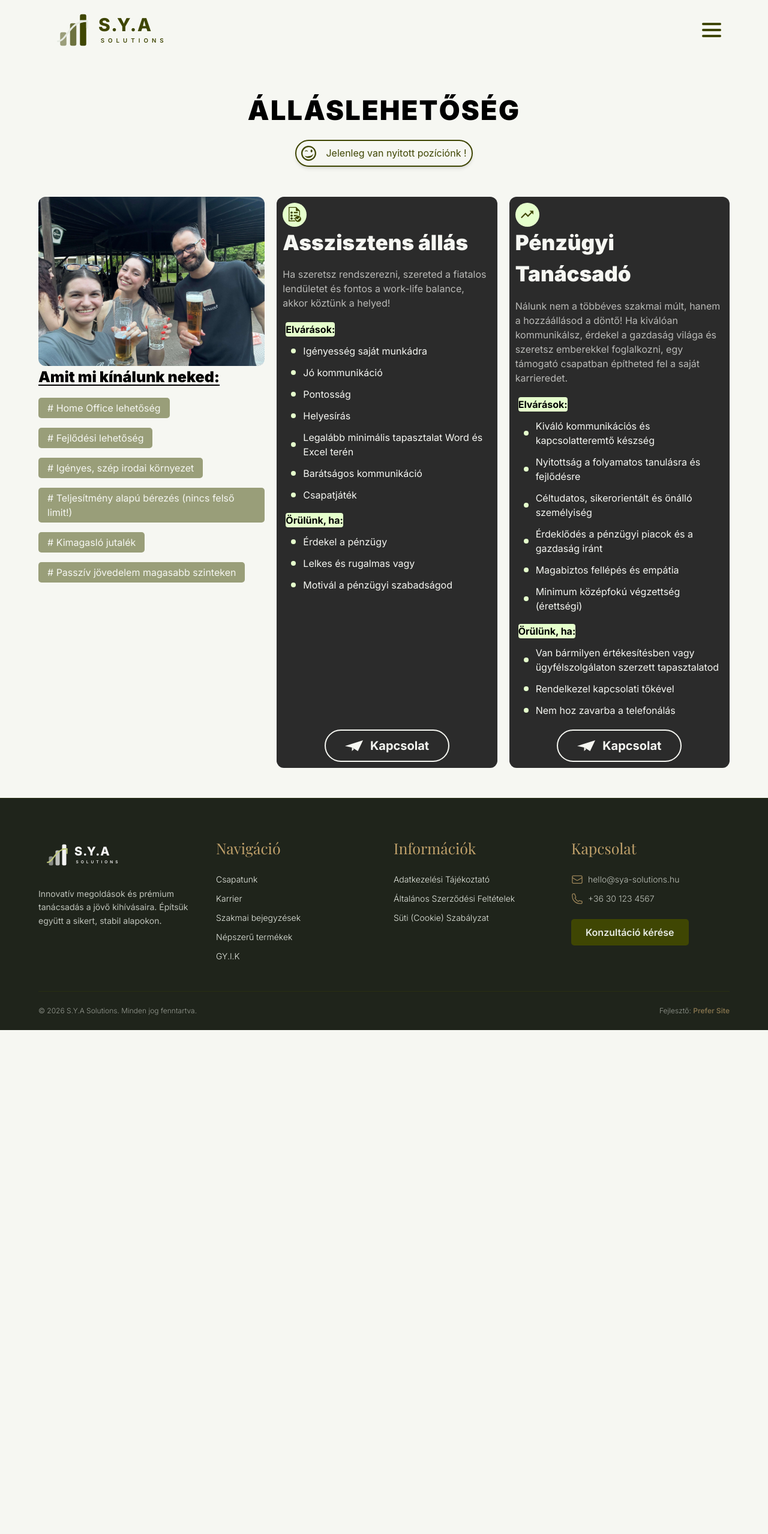
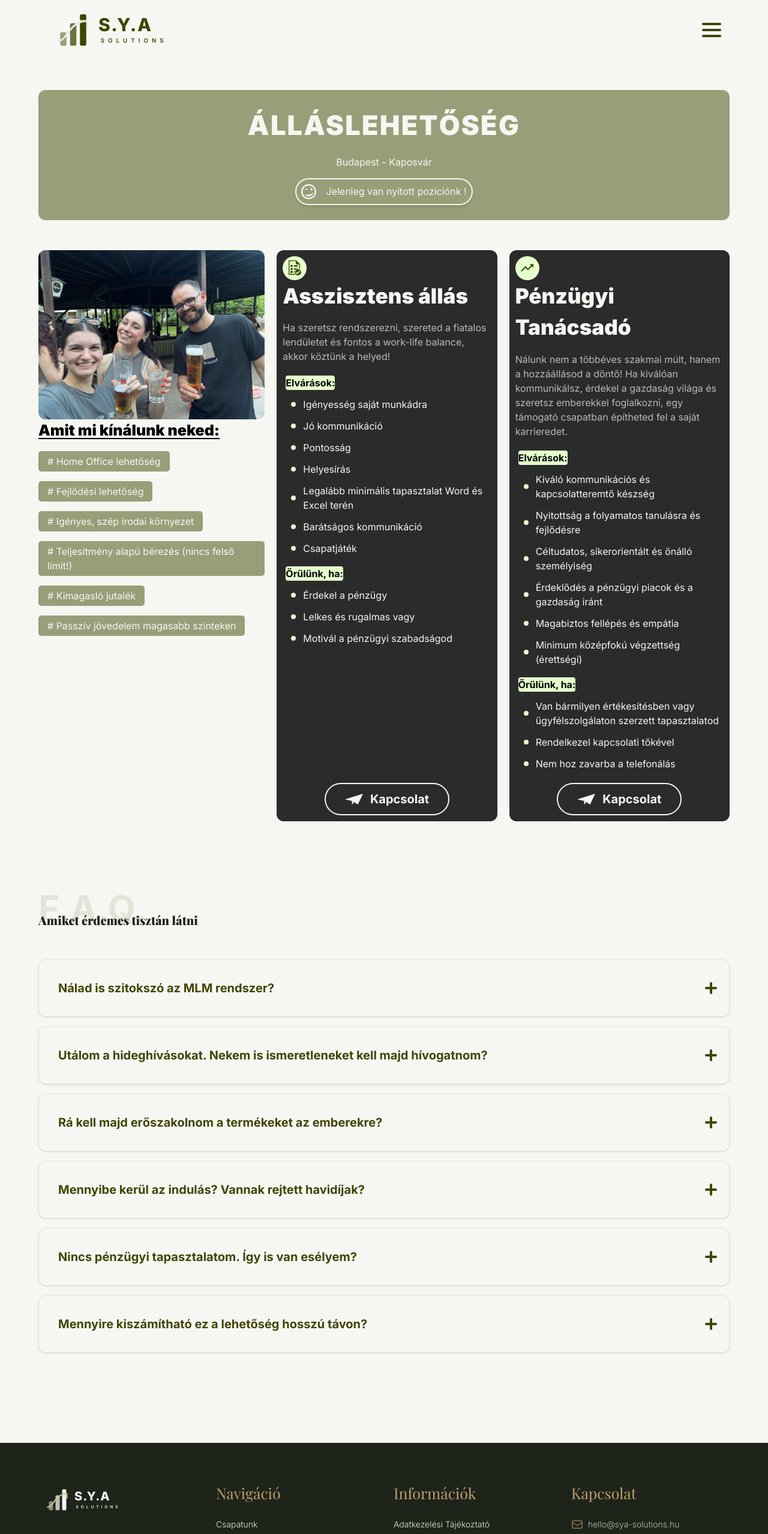
Before and after one commit to Quruzslo/sya-solutions, a Next.js app: page /karrier in a window 1280 px wide. Shown: the top 2557 px of the page at 60% size. Before the commit the page ends 1717 px from the top, so only its background shows below. Built offline with nearby package versions, Linux system fonts and the light colour scheme; a web font is replaced by a local one.

Commit message:
karrier page faq

```diff
--- a/app/karrier/page.jsx
+++ b/app/karrier/page.jsx
@@ -4,6 +4,7 @@ import Csoport from "@/public/images/Csoport.jpg";
 import { GoDotFill } from "react-icons/go";
 import { SiMinutemailer } from "react-icons/si";
 import { ImWink } from "react-icons/im";
+import Faq from "../../components/faq/faq";
 
 const carrierData = [
   {
@@ -94,14 +95,17 @@ export default function CarrierPage() {
   return (
     <section className="w-full">
       <div className="w-[90%] max-w-[2560px] flex flex-col mx-auto mt-[150px]">
-        <div className="flex flex-col gap-[15px] items-center">
+        <div className="flex flex-col gap-[15px] items-center bg-zold/50 text-feher rounded-xl px-[10px] py-[25px]">
           <h1
-            className="font-black tracking-wider !text-[45px]"
+            className="font-black tracking-wider !text-[20px] md:!text-[45px]"
             style={{ fontFamily: "var(--font-inter)" }}
           >
             ÁLLÁSLEHETŐSÉG
           </h1>
-          <div className="bg-transparent text-zold p-2 rounded-full border-2 border-zold flex flex-row gap-4 shadow-md">
+          <div className="flex flex-row gap-3">
+            <p>Budapest - Kaposvár</p>
+          </div>
+          <div className="bg-transparent text-feher p-2 rounded-full border-2 border-feher flex flex-row gap-4 shadow-md">
             {" "}
             <ImWink size={25} /> Jelenleg van nyitott pozíciónk !
           </div>
@@ -222,6 +226,8 @@ export default function CarrierPage() {
           ))}
         </div>
       </div>
+
+      <Faq slug={"karrier"}></Faq>
     </section>
   );
 }
--- a/components/faq/faq-data.js
+++ b/components/faq/faq-data.js
@@ -178,6 +178,47 @@ const faqData = [
     description:
       "Egy hibás szakmai döntés, egy nem szándékos mulasztás vagy egy teljesítési hiba olyan mértékű kártérítési kötelezettséget vonhat maga után, ami egy stabil KKV-t is azonnal csődbe vihet. A szakmai és vezető tisztségviselői felelősségbiztosítások (D&O) felfogják ezeket a pénzügyi ütéseket: fedezik a perköltségeket, a jogi védelmet és a megítélt kártérítési összegeket, megóvva a cég és a menedzsment privát vagyonát.",
   },
+  //================================================
+  // KARRIER FAQ RÉSZ --------------------------
+  //================================================
+
+  {
+    title: "Nálad is szitokszó az MLM rendszer?",
+    category: "karrier",
+    description:
+      "Teljesen megértjük, ha óvatos vagy! Nálunk nincs kötelező termékvásárlás, és senki nem liheg a nyakadban. A hálózati modellnek kizárólag az előnyeit élvezed: nincs indulótőke vagy kötelező havidíj, cserébe teljes elismerést, szabad időbeosztást és folyamatos karrierlehetőséget kapsz.",
+  },
+  {
+    title:
+      "Utálom a hideghívásokat. Nekem is ismeretleneket kell majd hívogatnom?",
+    category: "karrier",
+    description:
+      "Egyáltalán nem! A hideghívást mi is a rettegett kategóriába soroljuk. Kizárólag elégedett ügyfelek ajánlásai alapján dolgozunk, így minden megkeresés egy előre felépített, bizalmi alapú beszélgetés. Sokkal emberibb, gördülékenyebb és eredményesebb így a munka.",
+  },
+  {
+    title: "Rá kell majd erőszakolnom a termékeket az emberekre?",
+    category: "karrier",
+    description:
+      "Távol áll tőlünk a tukmálás. Mivel független közvetítőként dolgozunk, nincsenek 'saját' termékeink. A teljes piacot feltérképezve a legkedvezőbb, személyre szabott ajánlatot adjuk az ügyfél kezébe ('nagyker' áron). A számminták és az összehasonlítások magukért beszélnek, így a jó ajánlat szinte eladja önmagát.",
+  },
+  {
+    title: "Mennyibe kerül az indulás? Vannak rejtett havidíjak?",
+    category: "karrier",
+    description:
+      "Kerek 0 Ft-ba. Nálunk nincs belépési díj, nincsenek kötelező csomagok vagy havidíjak. Te az idődet, az energiádat és a nyitottságodat teszed bele, mi pedig adjuk hozzá az évtizedes, stabil nemzetközi hátteret, az eszközöket és a teljes oktatási rendszert.",
+  },
+  {
+    title: "Nincs pénzügyi tapasztalatom. Így is van esélyem?",
+    category: "karrier",
+    description:
+      "De még mekkora! Nem a szakmai múltat vagy a diplomát keressük, hanem a szoft skilleket: a jó kommunikációt, az elszántságot és az emberséget. A szakmai tudást a legelejétől, lépésről lépésre tanítjuk meg neked, miközben egy tapasztalt mentor kísér végig az úton.",
+  },
+  {
+    title: "Mennyire kiszámítható ez a lehetőség hosszú távon?",
+    category: "karrier",
+    description:
+      "Pénzügyi tudatosságra és jó döntésekre mindig szükség lesz – függetlenül attól, hogy épp merre tart a gazdaság. Egy évtizedek óta bizonyított, sziklaszilárd hátat nyújtó cég égisze alatt építhetsz saját, értékteremtő karriert, ahol a határ valóban a csillagos ég.",
+  },
 ];
 
 export default faqData;
--- a/components/faq/faq.jsx
+++ b/components/faq/faq.jsx
@@ -1,25 +1,25 @@
-'use client' // (Csak ha Next.js App Routert használsz, amúgy töröld)
+"use client"; // (Csak ha Next.js App Routert használsz, amúgy töröld)
 
-import { useState } from 'react'
-import SectionTitles from '../sectionTitles'
-import faqData from './faq-data'
+import { useState } from "react";
+import SectionTitles from "../sectionTitles";
+import faqData from "./faq-data";
 
 export default function Faq({ slug }) {
-  const [activeIndex, setActiveIndex] = useState(null)
+  const [activeIndex, setActiveIndex] = useState(null);
 
   const toggleFaq = (index) => {
-    setActiveIndex(activeIndex === index ? null : index)
-  }
+    setActiveIndex(activeIndex === index ? null : index);
+  };
 
-  const filteredFaqData = faqData.filter((data) => data.category === slug)
+  const filteredFaqData = faqData.filter((data) => data.category === slug);
 
   return (
-    <section className="w-[90%] max-w-[2560px] mx-auto mt-[100px] md:mt-[150px]">
-      <SectionTitles title={'Amiket érdemes tisztán látni'} bgText={'F.A.Q.'} />
+    <section className="w-[90%] max-w-[2560px] mx-auto my-[100px] md:my-[150px]">
+      <SectionTitles title={"Amiket érdemes tisztán látni"} bgText={"F.A.Q."} />
 
       <div className="w-full flex flex-col gap-4">
         {filteredFaqData.map((data, index) => {
-          const isOpen = activeIndex === index
+          const isOpen = activeIndex === index;
 
           return (
             <div
@@ -31,7 +31,7 @@ export default function Faq({ slug }) {
                 className="flex justify-between items-center p-5 text-left w-full cursor-pointer hover:bg-gray-50 transition-colors gap-[5px]"
               >
                 <h3
-                  className={`!text-[20px]  relative z-1 faq-title p-3 font-bold m-0 ${isOpen ? 'active !text-feher' : 'text-zold'}`}
+                  className={`!text-[20px]  relative z-1 faq-title p-3 font-bold m-0 ${isOpen ? "active !text-feher" : "text-zold"}`}
                 >
                   {data.title}
                 </h3>
@@ -41,7 +41,7 @@ export default function Faq({ slug }) {
 
                   <span
                     className={`absolute block w-[20px] h-[4px] bg-zold rounded-full transition-transform duration-300 ${
-                      isOpen ? 'rotate-0' : 'rotate-90'
+                      isOpen ? "rotate-0" : "rotate-90"
                     }`}
                   ></span>
                 </div>
@@ -49,7 +49,9 @@ export default function Faq({ slug }) {
 
               <div
                 className={`grid transition-all duration-300 ease-in-out ${
-                  isOpen ? 'grid-rows-[1fr] opacity-100' : 'grid-rows-[0fr] opacity-0'
+                  isOpen
+                    ? "grid-rows-[1fr] opacity-100"
+                    : "grid-rows-[0fr] opacity-0"
                 }`}
               >
                 <div className="overflow-hidden">
@@ -59,9 +61,9 @@ export default function Faq({ slug }) {
                 </div>
               </div>
             </div>
-          )
+          );
         })}
       </div>
     </section>
-  )
+  );
 }
--- a/components/footer/footer.jsx
+++ b/components/footer/footer.jsx
@@ -153,11 +153,11 @@ export default function Footer() {
             </ul>
 
             <Link
-              href="/"
-              className="mt-2 w-fit py-[10px] px-[24px] rounded-[5px] bg-[#3f4603] text-[#e7ebe3] font-semibold hover:bg-[#bfa06a] hover:text-[#1f241b] transition-all duration-300"
+              href="/kapcsolat"
+              className="mt-2 w-fit py-[10px] px-[24px] rounded-[5px] bg-zold text-[#e7ebe3] font-semibold hover:bg-[#bfa06a] hover:text-[#1f241b] transition-all duration-300"
               style={{ fontFamily: "var(--font-inter), sans-serif" }}
             >
-              Konzultáció kérése
+              Konzultáció
             </Link>
           </div>
         </div>
```
